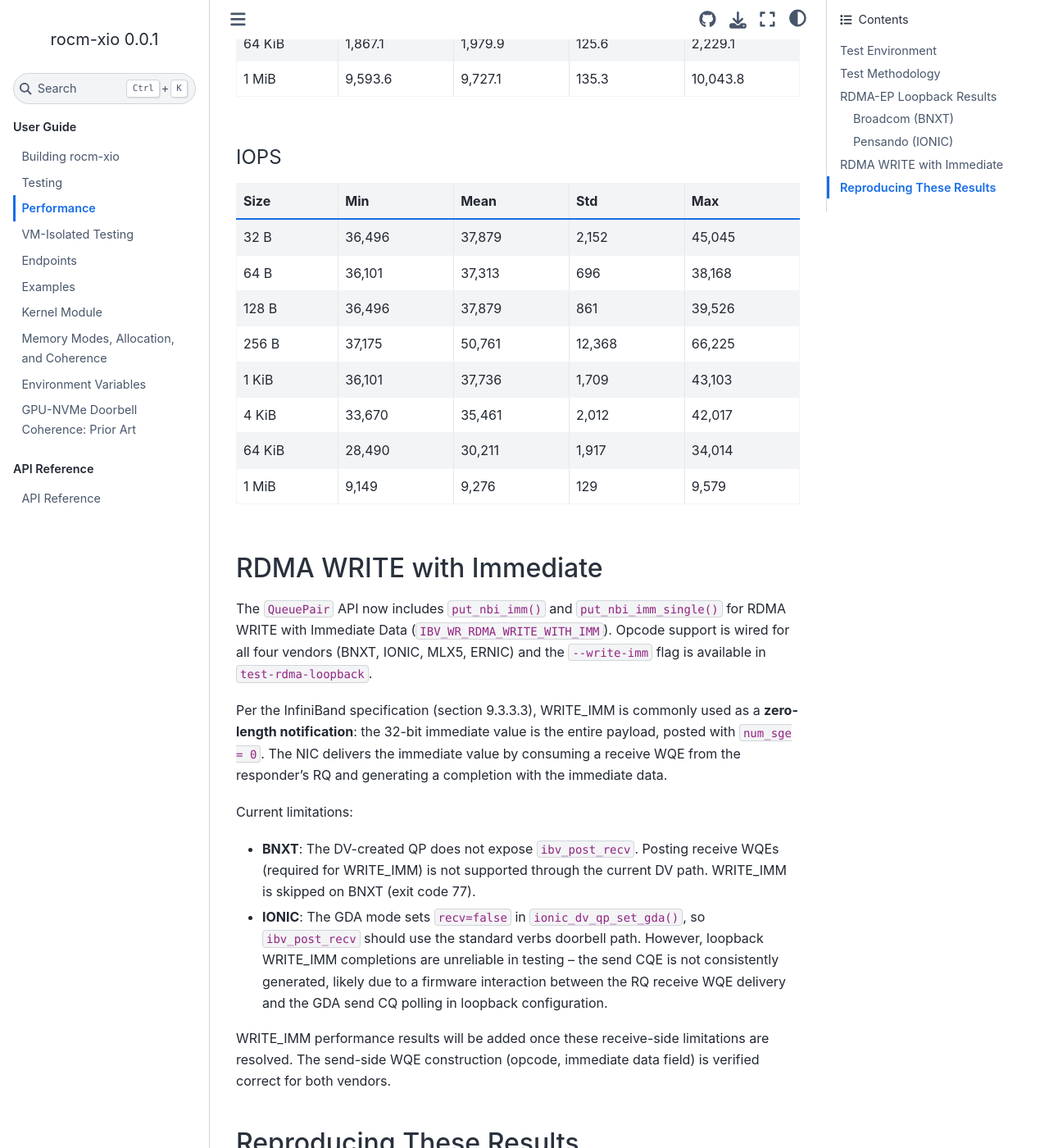
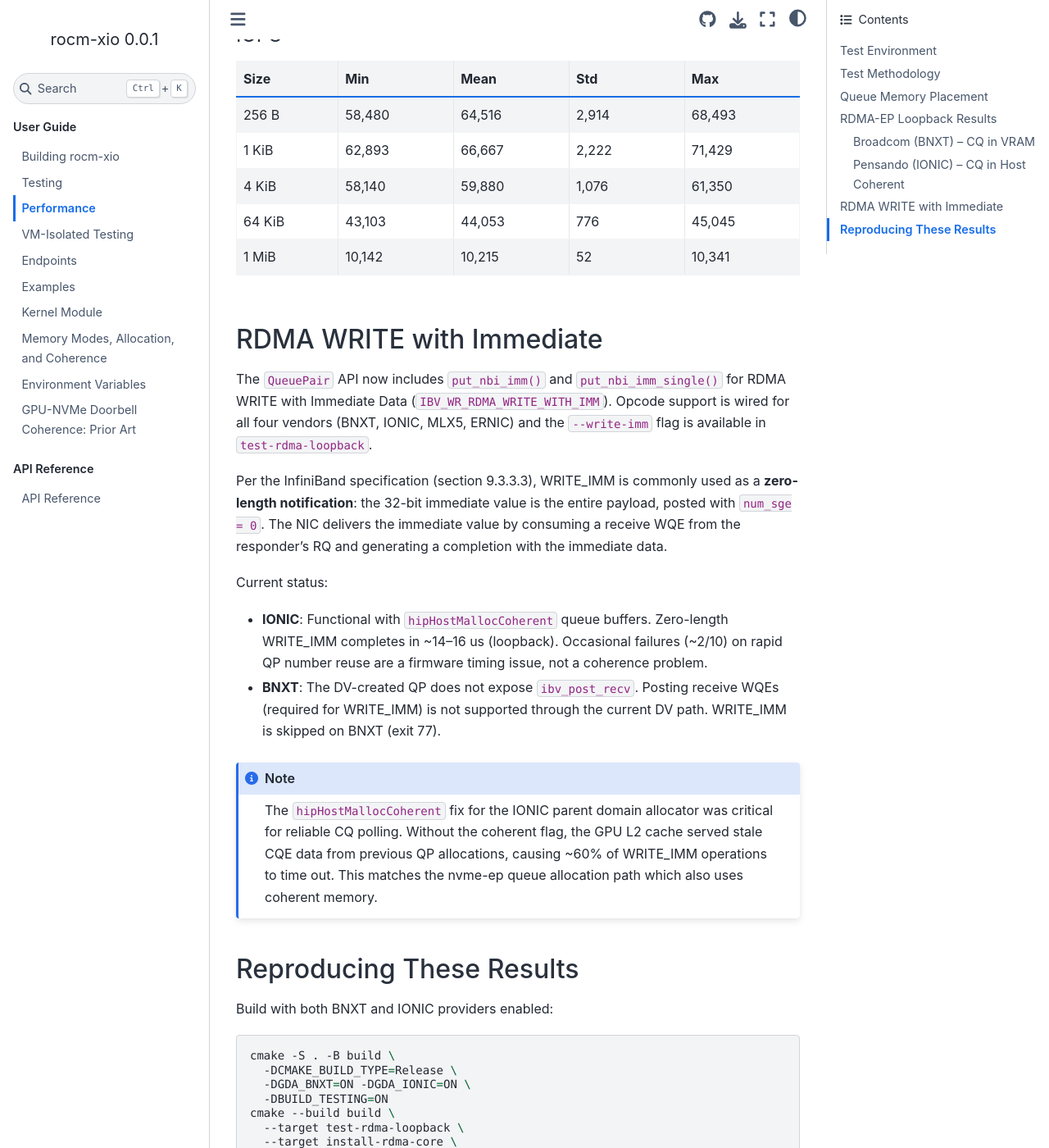
Before and after one commit to ROCm/rocm-xio, a Sphinx documentation site: the page built from docs/performance.rst, in a window 1280 px wide and 1400 px high, scrolled down 4071 px. Shown: the whole window at 82% size. Built offline with Sphinx 7.4.7 and the Sphinx Book theme 1.1.4, drawn with Linux system fonts in a browser that asks for light colours; some of the changed text lies outside the part shown.

Commit message:
rdma-ep: fix CQ coherence, add queue-mem placement option
The IONIC parent domain allocator used hipHostMallocMapped
without hipHostMallocCoherent.  NIC DMA writes to CQEs
were invisible to the GPU L2 cache, causing ~60% of
WRITE_IMM operations to time out on stale CQ data.  The
nvme-ep path already uses coherent memory via
reallocateQueue(); this commit aligns rdma-ep to match.

Add QueueMemMode enum (HOST_COHERENT / DEVICE_VRAM) to
RdmaEpConfig and BackendConfig.  The IONIC backend
dispatches its parent domain allocator based on the
config: host-coherent (default) or device-uncached VRAM.
BNXT always uses VRAM for its CQ via the DV DMA-BUF path
regardless of this setting.

Add --queue-mem host|vram flag to test-rdma-loopback.
Add diagnostic timeout and CPU-side CQE dump to the
WRITE_IMM kernel for debugging NIC completion issues.

Update performance.rst with fresh results collected
after the coherent fix.  IONIC latency improved from
~20 us to ~15 us mean at 256B (the coherent allocation
eliminates stale-cache polling overhead).  Add queue
memory placement documentation section.

```diff
--- a/docs/performance.rst
+++ b/docs/performance.rst
@@ -71,11 +71,38 @@ will achieve higher aggregate IOPS.
    minimum working transfer size for loopback RDMA
    WRITE is 32 bytes.
 
+Queue Memory Placement
+----------------------
+
+The CQ and SQ buffers can reside in either host memory
+or GPU VRAM.  The ``--queue-mem host|vram`` flag on
+``test-rdma-loopback`` (and the ``queueMem`` field in
+``RdmaEpConfig``) selects the placement.
+
+============  ========================================
+Mode          Description
+============  ========================================
+``host``      ``hipHostMallocCoherent`` -- host-pinned,
+              fine-grained coherent memory.  NIC DMA
+              writes are visible to the GPU L2 without
+              explicit cache management.  Default.
+``vram``      ``allocDeviceMemory(UNCACHED)`` -- GPU
+              VRAM.  NIC writes via PCIe DMA; GPU
+              reads are local VRAM accesses with no
+              coherence concern.
+============  ========================================
+
+BNXT always uses VRAM for its CQ (allocated via DMA-BUF
+UMEM in the DV backend) regardless of this setting.
+IONIC uses host coherent memory by default; the IONIC
+kernel driver does not currently support VRAM-backed
+queues through ``ib_umem_get``.
+
 RDMA-EP Loopback Results
 ------------------------
 
-Broadcom (BNXT)
-^^^^^^^^^^^^^^^
+Broadcom (BNXT) -- CQ in VRAM
+^^^^^^^^^^^^^^^^^^^^^^^^^^^^^^
 
 Latency
 """""""
@@ -89,46 +116,31 @@ Latency
      - Mean (us)
      - Std (us)
      - Max (us)
-   * - 32 B
-     - 35.9
-     - 38.6
-     - 3.1
-     - 43.6
-   * - 64 B
-     - 35.9
-     - 36.9
-     - 1.7
-     - 41.9
-   * - 128 B
-     - 35.8
-     - 37.1
-     - 1.9
-     - 42.5
    * - 256 B
-     - 21.4
-     - 34.9
-     - 4.9
-     - 42.2
+     - 21.8
+     - 23.8
+     - 4.6
+     - 37.4
    * - 1 KiB
-     - 34.9
-     - 36.0
-     - 2.3
-     - 43.0
+     - 21.6
+     - 22.5
+     - 0.5
+     - 23.2
    * - 4 KiB
-     - 33.9
-     - 36.9
-     - 2.7
-     - 42.4
+     - 22.1
+     - 22.9
+     - 0.7
+     - 24.4
    * - 64 KiB
-     - 49.9
-     - 53.8
-     - 2.9
-     - 59.8
+     - 37.6
+     - 40.2
+     - 1.8
+     - 43.2
    * - 1 MiB
-     - 163.9
-     - 166.4
-     - 1.6
-     - 168.8
+     - 150.3
+     - 153.3
+     - 1.8
+     - 156.6
 
 Throughput
 """"""""""
@@ -142,46 +154,31 @@ Throughput
      - Mean (MB/s)
      - Std (MB/s)
      - Max (MB/s)
-   * - 32 B
-     - 0.7
-     - 0.8
-     - 0.1
-     - 0.9
-   * - 64 B
-     - 1.5
-     - 1.7
-     - 0.1
-     - 1.8
-   * - 128 B
-     - 3.0
-     - 3.5
-     - 0.2
-     - 3.6
    * - 256 B
-     - 6.1
-     - 7.3
+     - 6.8
+     - 10.8
+     - 2.1
+     - 11.7
+   * - 1 KiB
+     - 44.1
+     - 45.5
      - 1.0
-     - 12.0
-   * - 1 KiB
-     - 23.8
-     - 28.4
-     - 1.8
-     - 29.3
+     - 47.4
    * - 4 KiB
-     - 96.6
-     - 111.0
-     - 8.1
-     - 120.8
+     - 167.9
+     - 178.9
+     - 5.5
+     - 185.3
    * - 64 KiB
-     - 1,095.9
-     - 1,218.1
-     - 65.7
-     - 1,313.3
+     - 1,517.0
+     - 1,630.2
+     - 73.0
+     - 1,743.0
    * - 1 MiB
-     - 6,211.9
-     - 6,301.5
-     - 60.6
-     - 6,397.7
+     - 6,695.9
+     - 6,840.0
+     - 80.3
+     - 6,976.6
 
 IOPS
 """"
@@ -195,49 +192,34 @@ IOPS
      - Mean
      - Std
      - Max
-   * - 32 B
-     - 22,936
-     - 25,907
-     - 2,081
-     - 27,855
-   * - 64 B
-     - 23,866
-     - 27,100
-     - 1,249
-     - 27,855
-   * - 128 B
-     - 23,529
-     - 26,954
-     - 1,380
-     - 27,933
    * - 256 B
-     - 23,697
-     - 28,653
-     - 4,023
-     - 46,729
+     - 26,738
+     - 42,017
+     - 8,121
+     - 45,872
    * - 1 KiB
-     - 23,256
-     - 27,778
-     - 1,775
-     - 28,653
+     - 43,103
+     - 44,444
+     - 988
+     - 46,296
    * - 4 KiB
-     - 23,585
-     - 27,100
-     - 1,983
-     - 29,499
+     - 40,984
+     - 43,668
+     - 1,335
+     - 45,249
    * - 64 KiB
-     - 16,722
-     - 18,587
-     - 1,002
-     - 20,040
+     - 23,148
+     - 24,876
+     - 1,114
+     - 26,596
    * - 1 MiB
-     - 5,924
-     - 6,010
-     - 58
-     - 6,101
+     - 6,386
+     - 6,523
+     - 77
+     - 6,653
 
-Pensando (IONIC)
-^^^^^^^^^^^^^^^^
+Pensando (IONIC) -- CQ in Host Coherent
+^^^^^^^^^^^^^^^^^^^^^^^^^^^^^^^^^^^^^^^^
 
 Latency
 """""""
@@ -251,46 +233,31 @@ Latency
      - Mean (us)
      - Std (us)
      - Max (us)
-   * - 32 B
+   * - 256 B
+     - 14.6
+     - 15.5
+     - 0.7
+     - 17.1
+   * - 1 KiB
+     - 14.0
+     - 15.0
+     - 0.5
+     - 15.9
+   * - 4 KiB
+     - 16.3
+     - 16.7
+     - 0.3
+     - 17.2
+   * - 64 KiB
      - 22.2
-     - 26.4
-     - 1.5
-     - 27.4
-   * - 64 B
-     - 26.2
-     - 26.8
+     - 22.7
+     - 0.4
+     - 23.2
+   * - 1 MiB
+     - 96.7
+     - 97.9
      - 0.5
-     - 27.7
-   * - 128 B
-     - 25.3
-     - 26.4
-     - 0.6
-     - 27.4
-   * - 256 B
-     - 15.1
-     - 19.7
-     - 4.8
-     - 26.9
-   * - 1 KiB
-     - 23.2
-     - 26.5
-     - 1.2
-     - 27.7
-   * - 4 KiB
-     - 23.8
-     - 28.2
-     - 1.6
-     - 29.7
-   * - 64 KiB
-     - 29.4
-     - 33.1
-     - 2.1
-     - 35.1
-   * - 1 MiB
-     - 104.4
-     - 107.8
-     - 1.5
-     - 109.3
+     - 98.6
 
 Throughput
 """"""""""
@@ -304,46 +271,31 @@ Throughput
      - Mean (MB/s)
      - Std (MB/s)
      - Max (MB/s)
-   * - 32 B
-     - 1.2
-     - 1.2
-     - 0.1
-     - 1.4
-   * - 64 B
+   * - 256 B
+     - 15.0
+     - 16.5
+     - 0.7
+     - 17.5
+   * - 1 KiB
+     - 64.4
+     - 68.3
      - 2.3
-     - 2.4
-     - 0.0
-     - 2.4
-   * - 128 B
-     - 4.7
-     - 4.8
-     - 0.1
-     - 5.1
-   * - 256 B
-     - 9.5
-     - 13.0
-     - 3.2
-     - 17.0
-   * - 1 KiB
-     - 37.0
-     - 38.6
-     - 1.7
-     - 44.1
+     - 73.1
    * - 4 KiB
-     - 137.9
-     - 145.2
-     - 8.2
-     - 172.1
+     - 238.1
+     - 245.3
+     - 4.4
+     - 251.3
    * - 64 KiB
-     - 1,867.1
-     - 1,979.9
-     - 125.6
-     - 2,229.1
+     - 2,824.8
+     - 2,887.0
+     - 50.9
+     - 2,952.1
    * - 1 MiB
-     - 9,593.6
-     - 9,727.1
-     - 135.3
-     - 10,043.8
+     - 10,634.6
+     - 10,710.7
+     - 54.7
+     - 10,843.6
 
 IOPS
 """"
@@ -357,46 +309,31 @@ IOPS
      - Mean
      - Std
      - Max
-   * - 32 B
-     - 36,496
-     - 37,879
-     - 2,152
+   * - 256 B
+     - 58,480
+     - 64,516
+     - 2,914
+     - 68,493
+   * - 1 KiB
+     - 62,893
+     - 66,667
+     - 2,222
+     - 71,429
+   * - 4 KiB
+     - 58,140
+     - 59,880
+     - 1,076
+     - 61,350
+   * - 64 KiB
+     - 43,103
+     - 44,053
+     - 776
      - 45,045
-   * - 64 B
-     - 36,101
-     - 37,313
-     - 696
-     - 38,168
-   * - 128 B
-     - 36,496
-     - 37,879
-     - 861
-     - 39,526
-   * - 256 B
-     - 37,175
-     - 50,761
-     - 12,368
-     - 66,225
-   * - 1 KiB
-     - 36,101
-     - 37,736
-     - 1,709
-     - 43,103
-   * - 4 KiB
-     - 33,670
-     - 35,461
-     - 2,012
-     - 42,017
-   * - 64 KiB
-     - 28,490
-     - 30,211
-     - 1,917
-     - 34,014
    * - 1 MiB
-     - 9,149
-     - 9,276
-     - 129
-     - 9,579
+     - 10,142
+     - 10,215
+     - 52
+     - 10,341
 
 RDMA WRITE with Immediate
 -------------------------
@@ -416,26 +353,28 @@ the immediate value by consuming a receive WQE from the
 responder's RQ and generating a completion with the
 immediate data.
 
-Current limitations:
+Current status:
+
+- **IONIC**: Functional with ``hipHostMallocCoherent``
+  queue buffers.  Zero-length WRITE_IMM completes in
+  ~14--16 us (loopback).  Occasional failures (~2/10)
+  on rapid QP number reuse are a firmware timing issue,
+  not a coherence problem.
 
 - **BNXT**: The DV-created QP does not expose
-  ``ibv_post_recv``. Posting receive WQEs (required for
-  WRITE_IMM) is not supported through the current DV
-  path. WRITE_IMM is skipped on BNXT (exit code 77).
+  ``ibv_post_recv``.  Posting receive WQEs (required
+  for WRITE_IMM) is not supported through the current
+  DV path.  WRITE_IMM is skipped on BNXT (exit 77).
 
-- **IONIC**: The GDA mode sets ``recv=false`` in
-  ``ionic_dv_qp_set_gda()``, so ``ibv_post_recv``
-  should use the standard verbs doorbell path. However,
-  loopback WRITE_IMM completions are unreliable in
-  testing -- the send CQE is not consistently generated,
-  likely due to a firmware interaction between the RQ
-  receive WQE delivery and the GDA send CQ polling in
-  loopback configuration.
+.. note::
 
-WRITE_IMM performance results will be added once these
-receive-side limitations are resolved. The send-side
-WQE construction (opcode, immediate data field) is
-verified correct for both vendors.
+   The ``hipHostMallocCoherent`` fix for the IONIC
+   parent domain allocator was critical for reliable
+   CQ polling.  Without the coherent flag, the GPU L2
+   cache served stale CQE data from previous QP
+   allocations, causing ~60% of WRITE_IMM operations
+   to time out.  This matches the nvme-ep queue
+   allocation path which also uses coherent memory.
 
 Reproducing These Results
 -------------------------
@@ -478,6 +417,18 @@ for each vendor and transfer size:
      --device rocm-rdma-ionic0 \
      --size 4096 --seed 1
 
+Queue memory placement can be selected per-run:
+
+.. code-block:: bash
+
+   # Host coherent (default, used by IONIC)
+   sudo env LD_LIBRARY_PATH="${LIB}" \
+     build/tests/unit/rdma-ep/test-rdma-loopback \
+     --provider ionic \
+     --device rocm-rdma-ionic0 \
+     --size 4096 --seed 1 \
+     --queue-mem host
+
 Or use the convenience script which iterates over
 multiple seeds and computes statistics automatically:
 
```
Also changed, not shown: .wordlist.txt, 12 other files.
